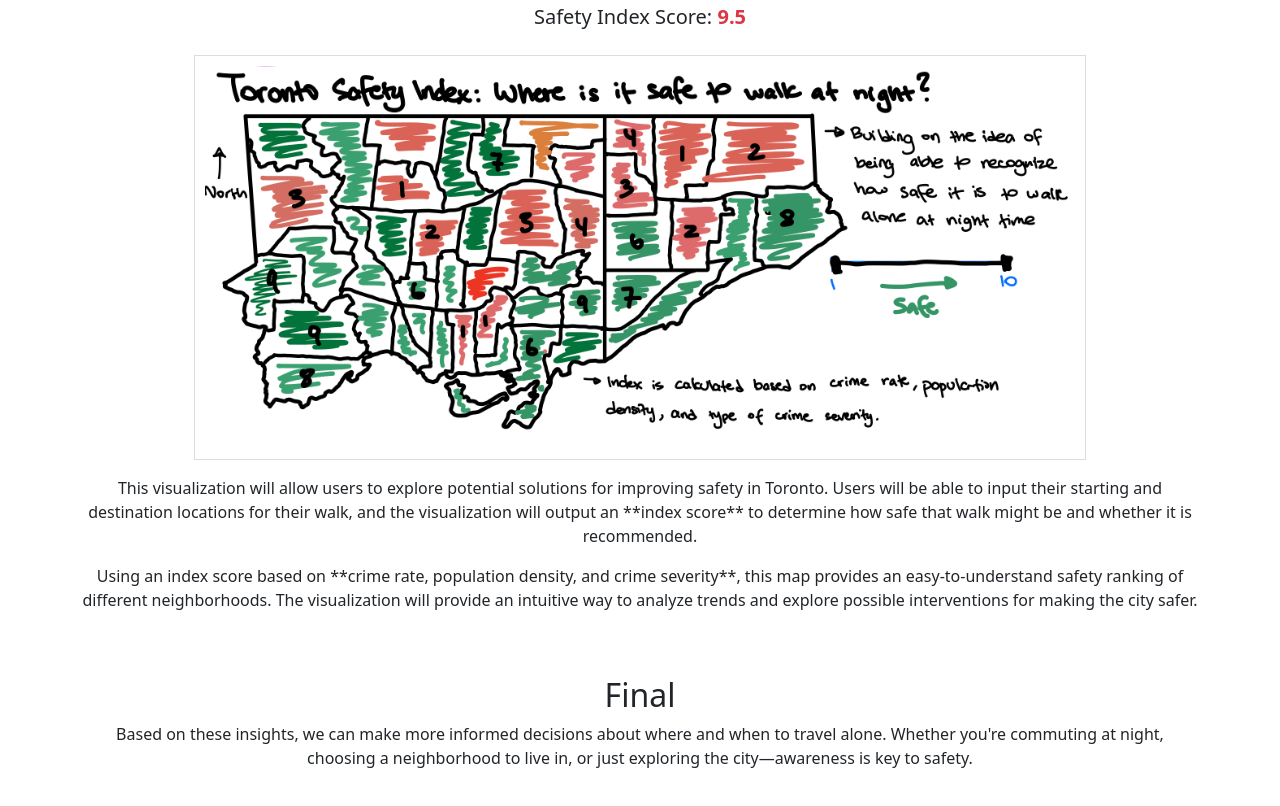
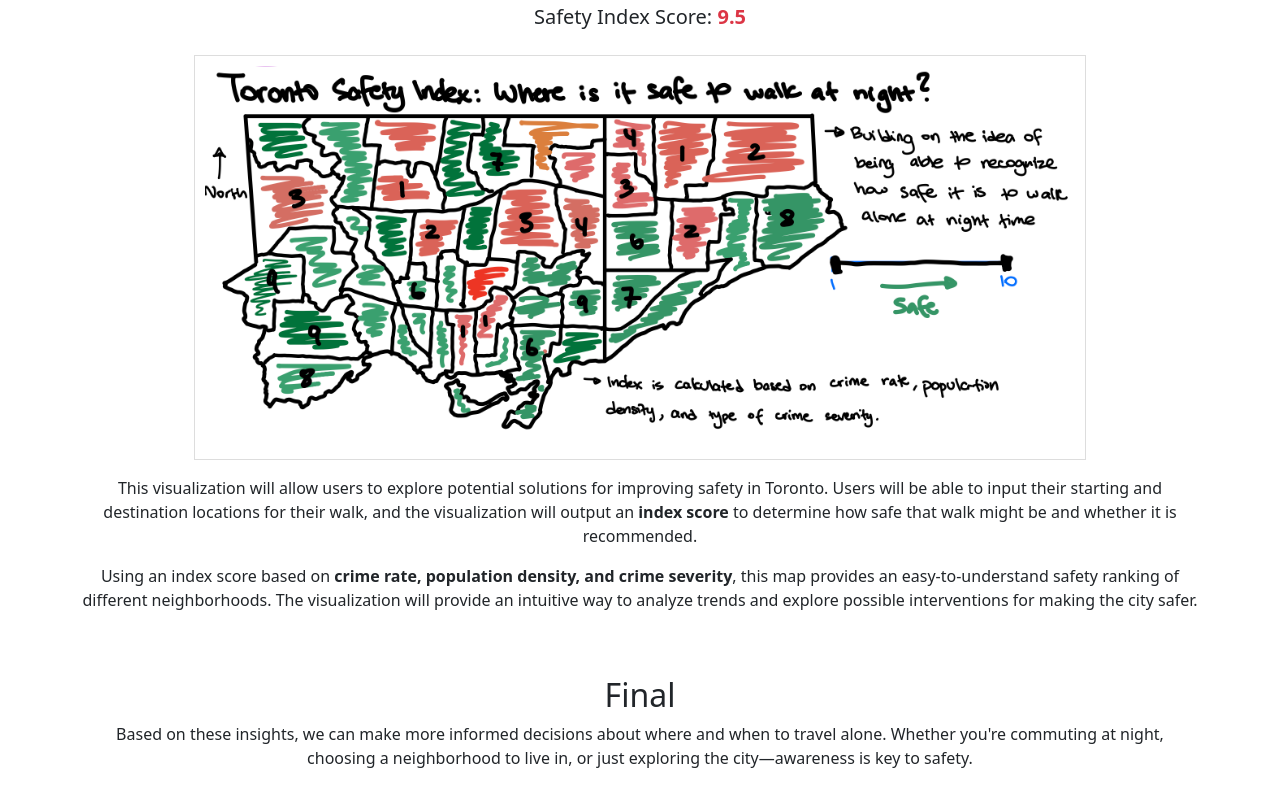
Before and after one commit to aadityamandal/safe-street-squad-crime-analysis, a plain HTML site: page src/index.html in a window 1280 px wide. Shown: the part 3161-3967 px from the top of the page. Drawn offline with nearby package versions, Linux system fonts and the light colour scheme.

Commit message:
Add bold to HTML

```diff
--- a/src/index.html
+++ b/src/index.html
@@ -14,7 +14,8 @@
 
 <body class="text-center">
     <h1 class="my-4">How Safe is Toronto? Understanding Crime Trends &amp Walking Safety</h1>
-    <p>A high-level introduction explaining why analyzing crime patterns is important for making informed decisions about safety, especially when walking alone at night.</p>
+    <p>A high-level introduction explaining why analyzing crime patterns is important for making informed decisions
+        about safety, especially when walking alone at night.</p>
 
     <div class="container">
         <!-- Hook -->
@@ -51,12 +52,12 @@
             <div class="col">
                 <h2>Rising Insight #2</h2>
                 <p>[Placeholder]</p>
-        <p>This section presents the planned visualization for analyzing crime patterns in urban and suburban areas.</p>
+                <p>This section presents the planned visualization for analyzing crime patterns in urban and suburban
+                    areas.</p>
 
                 <!-- Insert Sketch Image -->
                 <img src="data/placeholder_sketches/rising_insight1_sketch.png"
-            alt="Rising Insight #2 Visualization Sketch"
-            class="img-fluid"
+                    alt="Rising Insight #2 Visualization Sketch" class="img-fluid"
                     style="max-width: 80%; height: auto; border: 1px solid #ddd; padding: 10px; margin-top: 10px;">
 
                 <!-- MCI Crime Category Filters (Checkboxes) -->
@@ -129,12 +130,15 @@
             <div class="col">
                 <h2>Solution</h2>
                 <p>[Placeholder]</p>
-        <p>This section outlines the planned visualization for the solution to crime prevention and public safety.</p>
+                <p>This section outlines the planned visualization for the solution to crime prevention and public
+                    safety.</p>
 
                 <!-- Input Fields for Source and Destination -->
                 <div class="d-flex justify-content-center align-items-center mb-3">
-            <input type="text" class="form-control me-2" placeholder="Enter starting location" style="max-width: 250px;">
-            <input type="text" class="form-control me-2" placeholder="Enter destination" style="max-width: 250px;">
+                    <input type="text" class="form-control me-2" placeholder="Enter starting location"
+                        style="max-width: 250px;">
+                    <input type="text" class="form-control me-2" placeholder="Enter destination"
+                        style="max-width: 250px;">
                     <button class="btn btn-primary">Check How Safe I will be</button>
                 </div>
 
@@ -144,20 +148,23 @@
                 </div>
 
                 <!-- Insert Sketch Image -->
-        <img src="data/placeholder_sketches/solution_sketch.png"
-            alt="Solution Visualization Sketch"
+                <img src="data/placeholder_sketches/solution_sketch.png" alt="Solution Visualization Sketch"
                     class="img-fluid"
                     style="max-width: 80%; height: auto; border: 1px solid #ddd; padding: 10px; margin-top: 10px;">
 
                 <!-- Description of Planned Interactions -->
                 <p class="mt-3">
-            This visualization will allow users to explore potential solutions for improving safety in Toronto. Users will be able
-            to input their starting and destination locations for their walk, and the visualization will output an **index score**
+                    This visualization will allow users to explore potential solutions for improving safety in Toronto.
+                    Users will be able
+                    to input their starting and destination locations for their walk, and the visualization will output
+                    an <strong>index score</strong>
                     to determine how safe that walk might be and whether it is recommended.
                 </p>
                 <p>
-            Using an index score based on **crime rate, population density, and crime severity**, this
-            map provides an easy-to-understand safety ranking of different neighborhoods. The visualization will provide an
+                    Using an index score based on <strong>crime rate, population density, and crime severity</strong>,
+                    this
+                    map provides an easy-to-understand safety ranking of different neighborhoods. The visualization will
+                    provide an
                     intuitive way to analyze trends and explore possible interventions for making the city safer.
                 </p>
 
@@ -169,7 +176,9 @@
         <div class="row my-5">
             <div class="col">
                 <h2>Final</h2>
-                <p>Based on these insights, we can make more informed decisions about where and when to travel alone. Whether you're commuting at night, choosing a neighborhood to live in, or just exploring the city—awareness is key to safety.</p>
+                <p>Based on these insights, we can make more informed decisions about where and when to travel alone.
+                    Whether you're commuting at night, choosing a neighborhood to live in, or just exploring the
+                    city—awareness is key to safety.</p>
             </div>
         </div>
     </div>
```
Lines whose indentation alone changed are shown as unchanged.
